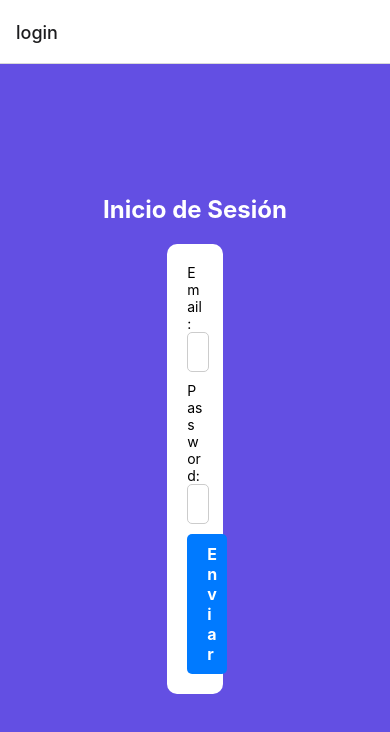
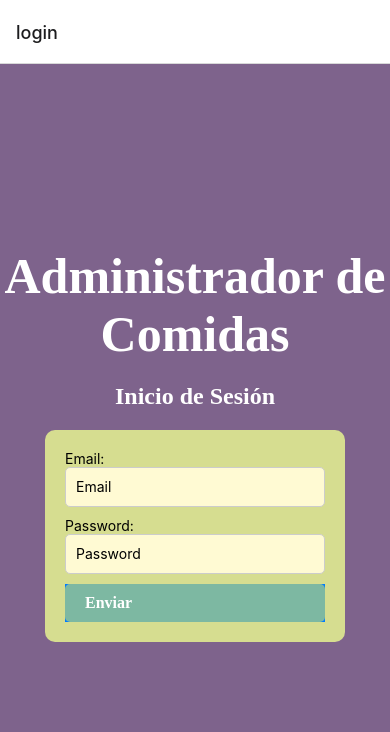
Before and after one commit to UliB2702/TP-Comidas-Expo-, a React Native app: screen / in a window 390 px wide. Shown: the top 732 px of the page. Built offline with nearby package versions, Linux system fonts and the light colour scheme.

Commit message:
Ultimas funciones agregadas y mejora visual

```diff
--- a/DetallePlato.js
+++ b/DetallePlato.js
@@ -8,13 +8,14 @@ import {
   Button,
 } from 'react-native';
 import { ActionTypes, useContextState } from './contextState';
+import LoadingAnimation from "./LoadingAnimation.js";
 
 const Detallado = ({ route, navigation }) => {
   const { contextState, setContextState } = useContextState();
 
   useEffect(() => {
     const response = fetch(
-      `https://api.spoonacular.com/recipes/${route.params.id}/information?apiKey=383fc80d46654b08912b0ff16ae73bab&includeNutrition=true`,
+      `https://api.spoonacular.com/recipes/${route.params.id}/information?apiKey=d1b25ab4f2944ccd93f22ec43d4431b1&includeNutrition=true`,
       {
         method: 'GET',
         headers: { 'Content-Type': 'application/json' },
@@ -45,25 +46,28 @@ const Detallado = ({ route, navigation }) => {
 
   const vegan = (vegan) => {
     if (vegan === true) {
-      return <Text>Sí</Text>;
+      return <Text>Es vegano 🍃</Text>;
     } else {
-      return <Text>No</Text>;
+      return <Text>No es vegano ❌</Text>;
     }
   };
 
   return contextState.detallado ? (
-    <View style={styles.container2}>
+    <View style={styles.container}>
       <Text style={styles.title}>{contextState.detallado.title}</Text>
       <Text style={styles.price}>$ {contextState.detallado.pricePerServing}</Text>
       <Image style={styles.image} source={{ uri: contextState.detallado.image }} />
-      <Text style={styles.score}>Puntaje de salud: {contextState.detallado.healthScore}</Text>
-      <Text style={styles.score}>¿Vegano? : {vegan(contextState.detallado.vegan)}</Text>
-      <Text style={styles.score}>Mas informacion: {contextState.detallado.spoonacularSourceUrl}</Text>
-      <Button title="Agregar a menú" onPress={() => agregaMenu()} />
+      <View style={styles.detailsContainer}>
+        <Text style={styles.detailsText}>Puntaje de salud: {contextState.detallado.healthScore}</Text>
+        <Text style={styles.detailsText}>{vegan(contextState.detallado.vegan)}</Text>
+        <Text style={styles.link}>Mas informacion:</Text>
+        <Text style={styles.link}>{contextState.detallado.spoonacularSourceUrl}</Text>
+      </View>
+      <Button title="Agregar a menú" onPress={() => agregaMenu()} style={[styles.button, styles.buttonText]}/>
     </View>
   ) : (
-    <View style={styles.container}>
-      <Text style={styles.alerta}>La información está cargando, por favor, espere...</Text>
+    <View style={styles.loadingContainer}>
+      <LoadingAnimation />
     </View>
   );
 };
@@ -71,43 +75,88 @@ const Detallado = ({ route, navigation }) => {
 const styles = StyleSheet.create({
   container: {
     flex: 1,
-    backgroundColor: '#634fe3',
+    backgroundColor: '#7e638c',
     alignItems: 'center',
     justifyContent: 'center',
   },
-  container2: {
-    backgroundColor: '#634fe3',
-    borderRadius: 10,
-    padding: 20,
-    alignItems: 'center',
-    justifyContent: 'center',
-    marginTop: StatusBar.currentHeight || 0,
-    flex: 1,
-  },
   title: {
     fontSize: 24,
-    color: '#fff',
+    color: '#ffffff',
+    marginBottom: 10,
+    fontFamily: 'Lobster-Regular'
+  },
+  detailsContainer: {
+    alignItems: 'center',
+    marginBottom: 10,
+    backgroundColor: '#fffad3',
+    borderRadius: 15,
+    padding: 10,
+  },
+  dot: {
+    width: 10,
+    height: 10,
+    backgroundColor: '#007BFF',
+    borderRadius: 5,
+  },
+  spinnerContainer: {
+    width: 40,
+    height: 40,
+  },
+  detailsText: {
+    fontSize: 16,
+    color: '#000',
+    marginBottom: 5,
+    fontFamily: 'Lobster-Regular'
   },
   price: {
-    fontSize: 18,
-    marginTop: 10,
+    fontSize: 20,
     color: '#fff',
+    marginBottom: 10,
+    fontFamily: 'Lobster-Regular'
   },
   image: {
     width: 200,
     height: 200,
-    marginTop: 20,
     borderRadius: 10,
+    marginBottom: 20,
   },
   score: {
     fontSize: 16,
-    marginTop: 10,
     color: '#fff',
+    marginBottom: 10,
+    fontFamily: 'Lobster-Regular'
   },
-  alerta: {
-    fontWeight: 'bold',
-    fontSize: 20,
-    color: '#ffffff',
+  link: {
+    fontSize: 16,
+    color: '#000000',
+    marginBottom: 10,
+    fontFamily: 'Lobster-Regular'
+  },
+  loadingContainer: {
+    flex: 1,
+    backgroundColor: '#1a1a1a',
+    alignItems: 'center',
+    justifyContent: 'center',
+  },
+  cargando: {
+    fontSize: 18,
+    color: '#fff',
+    fontFamily: 'Lobster-Regular'
+  },
+  button: {
+    paddingVertical: 12,
+    paddingHorizontal: 24,
+    borderRadius: 5,
+    marginTop: 12,
+    alignItems: "center",
+    justifyContent: "center",
+  },
+  buttonText: {
+    color: "white",
+    fontSize: 16,
+    fontWeight: "bold",
+    justifyContent: 'center',
+    fontFamily: 'Lobster-Regular'
   },
 });
 
--- a/Formulario.js
+++ b/Formulario.js
@@ -10,6 +10,7 @@ import {
 } from "react-native";
 import { ActionTypes, useContextState } from "./contextState";
 
+
 const Formulario = ({ navigation }) => {
   const { contextState, setContextState } = useContextState();
   const [email, setEmail] = useState("");
@@ -17,7 +18,7 @@ const Formulario = ({ navigation }) => {
   const [isLoading, setIsLoading] = useState(false);
 
   function verificacion() {
-    const response = fetch(`http://challenge-react.alkemy.org/`, {
+    fetch(`http://challenge-react.alkemy.org/`, {
       method: "POST",
       headers: {
         "Content-Type": "application/json",
@@ -28,6 +29,14 @@ const Formulario = ({ navigation }) => {
       }),
     })
       .then(async (response) => {
+        console.log(response.status)
+        if(response.status > 300){
+          alert(JSON.stringify("error"));
+          console.error("error");
+          alert("Los datos no son correctos, vuelva a intentarlo");
+          setIsLoading(false);
+          return;
+        }
         const token = await response.json();
         console.log(token.token);
         setContextState({
@@ -37,11 +46,6 @@ const Formulario = ({ navigation }) => {
         setContextState({ newValue: false, type: "SET_LOADING" });
         navigation.navigate("menu");
       })
-      .catch((error) => {
-        alert(JSON.stringify(error));
-        console.error(error);
-        alert("Los datos no son correctos, vuelva a intentarlo");
-      });
   }
 
   const handleLogin = () => {
@@ -55,6 +59,7 @@ const Formulario = ({ navigation }) => {
 
   return (
     <View style={styles.container}>
+      <Text style={styles.title0}>Administrador de Comidas</Text>
       <Text style={styles.title}>Inicio de Sesión</Text>
       <View style={styles.formContainer}>
         <Text>Email:</Text>
@@ -92,7 +97,7 @@ const screenWidth = Dimensions.get("window").width;
 const styles = StyleSheet.create({
   container: {
     flex: 1,
-    backgroundColor: "#634fe3",
+    backgroundColor: "#7e638c",
     alignItems: "center",
     justifyContent: "center",
     marginTop: StatusBar.currentHeight || 0,
@@ -102,12 +107,21 @@ const styles = StyleSheet.create({
     fontWeight: "bold",
     marginBottom: 20,
     color: "white",
+    fontFamily: 'Lobster-Regular'
+  },
+  title0: {
+    fontSize: 50,
+    fontWeight: "bold",
+    marginBottom: 20,
+    color: "white",
+    fontFamily: 'Lobster-Regular',
+    textAlign: "center"
   },
   formContainer: {
-    backgroundColor: "white",
+    backgroundColor: "#d6dd90",
     borderRadius: 10,
     padding: 20,
-    width: screenWidth / 7,
+    width: 300,
     marginBottom: 20,
   },
   input: {
@@ -117,17 +131,17 @@ const styles = StyleSheet.create({
     borderRadius: 5,
     paddingHorizontal: 10,
     marginBottom: 10,
+    backgroundColor: '#fffad3',
   },
-  button: {
-    backgroundColor: "#007AFF",
+  buttonText: {
+    backgroundColor: "#7db8a2",
     paddingVertical: 10,
     paddingHorizontal: 20,
     borderRadius: 5,
-  },
-  buttonText: {
     color: "white",
     fontSize: 16,
     fontWeight: "bold",
+    fontFamily: 'Lobster-Regular'
   },
 });
 
--- a/Lista.js
+++ b/Lista.js
@@ -9,6 +9,7 @@ import {
   Image,
   Button,
 } from "react-native";
+import LoadingAnimation from "./LoadingAnimation.js";
 
 import { ActionTypes, useContextState } from "./contextState";
 
@@ -19,7 +20,7 @@ const Lista = ({ navigation }) => {
   useEffect(() => {
     if (buscador.length > 1) {
       const response = fetch(
-        `https://api.spoonacular.com/recipes/complexSearch?query=${buscador}&maxFat=25&number=20&apiKey=383fc80d46654b08912b0ff16ae73bab&includeNutrition=true.`,
+        `https://api.spoonacular.com/recipes/complexSearch?query=${buscador}&maxFat=25&number=20&apiKey=d1b25ab4f2944ccd93f22ec43d4431b1&includeNutrition=true.`,
         {
           method: "GET",
           headers: { "Content-Type": "application/json" },
@@ -57,6 +58,7 @@ const Lista = ({ navigation }) => {
 
   return contextState.userToken ? (
     <View style={styles.container}>
+    <View style={styles.container2}>
       <TextInput
         style={styles.input}
         placeholder="Ingrese..."
@@ -72,7 +74,7 @@ const Lista = ({ navigation }) => {
         keyExtractor={(item) => item.id}
         showsVerticalScrollIndicator={false} // Hide the scroll bar
       />
-
+    </View>
     </View>
   ) : (
     <View style={styles.container}>
@@ -86,17 +88,35 @@ const Lista = ({ navigation }) => {
 const styles = StyleSheet.create({
   container: {
     flex: 1,
-    backgroundColor: "#634fe3",
+    backgroundColor: "#7e638c",
     alignItems: "center",
     justifyContent: "center",
     paddingTop: StatusBar.currentHeight || 30,
   },
+  container2: {
+    backgroundColor: "#fffad3",
+    borderRadius: 10,
+    padding: 20,
+    alignItems: "center",
+    justifyContent: "center",
+    marginTop: StatusBar.currentHeight || 0,
+    flex: 1,
+    elevation: 5,
+    shadowColor: "#000",
+    shadowOffset: {
+      width: 0,
+      height: 2,
+    },
+    shadowOpacity: 0.1,
+    shadowRadius: 4,
+  },
   item: {
-    backgroundColor: "#ccc2ff",
+    backgroundColor: "#d6dd90",
     padding: 20,
     marginVertical: 8,
     marginHorizontal: 16,
-    maxWidth: 500,
+    minWidth: 300,
+    maxWidth: 300,
     borderRadius: 10,
     elevation: 3,
     shadowColor: "#000",
@@ -121,7 +141,7 @@ const styles = StyleSheet.create({
     backgroundColor: "#fff",
     padding: 10,
     borderRadius: 5,
-    width: "20%",
+    width: "100%",
     marginBottom: 20,
     fontSize: 16,
   },
--- /dev/null
+++ b/LoadingAnimation.js
@@ -0,0 +1,52 @@
+import React, { useEffect, useRef } from 'react';
+import { View, StyleSheet, Animated, Easing } from 'react-native';
+
+const LoadingAnimation = () => {
+  const spinValue = useRef(new Animated.Value(0)).current;
+
+  useEffect(() => {
+    Animated.loop(
+      Animated.timing(spinValue, {
+        toValue: 1,
+        duration: 1000,
+        easing: Easing.linear,
+        useNativeDriver: true,
+      })
+    ).start();
+  }, []);
+
+  const spin = spinValue.interpolate({
+    inputRange: [0, 1],
+    outputRange: ['0deg', '360deg'],
+  });
+
+  return (
+    <View style={styles.container}>
+      <Animated.View style={[styles.spinnerContainer, { transform: [{ rotate: spin }] }]}>
+        <View style={styles.dot} />
+      </Animated.View>
+    </View>
+  );
+};
+
+const styles = StyleSheet.create({
+  container: {
+    flex: 1,
+    width: '100%',
+    justifyContent: 'center',
+    alignItems: 'center',
+    backgroundColor: '#7db8a2',
+  },
+  spinnerContainer: {
+    width: 40,
+    height: 40,
+  },
+  dot: {
+    width: 10,
+    height: 10,
+    backgroundColor: '#007BFF',
+    borderRadius: 5,
+  },
+});
+
+export default LoadingAnimation;
--- a/Menu.js
+++ b/Menu.js
@@ -11,6 +11,7 @@ import {
   Animated,
 } from "react-native";
 import { ActionTypes, useContextState } from "./contextState";
+import LoadingAnimation from "./LoadingAnimation.js";
 
 
 const Menu = ({ navigation }) => {
@@ -19,7 +20,7 @@ const Menu = ({ navigation }) => {
 
   useEffect(() => {
       const response = fetch(
-        `https://api.spoonacular.com/recipes/716426/information?includeNutrition=false&apiKey=383fc80d46654b08912b0ff16ae73bab`,
+        `https://api.spoonacular.com/recipes/716426/information?includeNutrition=false&apiKey=d1b25ab4f2944ccd93f22ec43d4431b1`,
         {
           method: "GET",
           headers: { "Content-Type": "application/json" },
@@ -46,11 +47,9 @@ const Menu = ({ navigation }) => {
   }, []);
 
 
-
-  // falta hacer por Id para que me de los datos del precio y puntaje de salud
   useEffect(() => {
     const response = fetch(
-      `https://api.spoonacular.com/recipes/782585/information?includeNutrition=false&apiKey=383fc80d46654b08912b0ff16ae73bab`,
+      `https://api.spoonacular.com/recipes/782585/information?includeNutrition=false&apiKey=d1b25ab4f2944ccd93f22ec43d4431b1`,
       {
         method: "GET",
         headers: { "Content-Type": "application/json" },
@@ -78,7 +77,35 @@ const Menu = ({ navigation }) => {
 
 useEffect(() => {
   const response = fetch(
-    `https://api.spoonacular.com/recipes/702313/information?includeNutrition=false&apiKey=383fc80d46654b08912b0ff16ae73bab`,
+    `https://api.spoonacular.com/recipes/795751/information?includeNutrition=false&apiKey=d1b25ab4f2944ccd93f22ec43d4431b1`,
+    {
+      method: "GET",
+      headers: { "Content-Type": "application/json" },
+    }
+  )
+    .then(async (response) => {
+      const resetas = await response.json();
+      setContextState({
+        newValue: resetas,
+        type: ActionTypes.setMenu,
+      });
+      setContextState({ newValue: false, type: "SET_LOADING" });
+    })
+    .catch((error) => {
+      alert(JSON.stringify(error));
+      console.error(error);
+    });
+    Animated.timing(fadeAnim, {
+      toValue: 1,
+      duration: 1000,
+      useNativeDriver: false, // Required for shadow animation
+    }).start();
+
+}, []);
+
+useEffect(() => {
+  const response = fetch(
+    `https://api.spoonacular.com/recipes/715415/information?includeNutrition=false&apiKey=d1b25ab4f2944ccd93f22ec43d4431b1`,
     {
       method: "GET",
       headers: { "Content-Type": "application/json" },
@@ -114,6 +141,15 @@ const hPrice = contextState.menu.reduce((accumulator, value) => {
   return accumulator + value.healthScore;
 }, 0);
 
+function Eliminar(id){
+  console.log("A eliminar")
+  const nuevoMenu = contextState.menu.filter((item) => item.id !== id)
+  setContextState({
+    newValue: nuevoMenu,
+    type: ActionTypes.removeMenu,
+  });
+
+}
 
   const Item = ({ title, image, id }) => (
     <Animated.View // Apply fade animation to the item container
@@ -128,9 +164,7 @@ const hPrice = contextState.menu.reduce((accumulator, value) => {
         <Text style={styles.buttonText}>Mas detalle</Text>
       </TouchableOpacity>
       <TouchableOpacity
-        onPress={() => {
-
-        }}
+        onPress={() => {Eliminar(id)}}
         style={[styles.button, styles.buttonDelete]}
       >
         <Text style={styles.buttonText}>Eliminar plato</Text>
@@ -138,7 +172,7 @@ const hPrice = contextState.menu.reduce((accumulator, value) => {
     </Animated.View>
   );
 
-  return (
+  return contextState.menu ? (
     <View style={styles.container}>
       <View style={[styles.container2, styles.shadow]}>
         <Text style={styles.title}>Menú</Text>
@@ -150,7 +184,7 @@ const hPrice = contextState.menu.reduce((accumulator, value) => {
           keyExtractor={(item) => item.id}
           showsVerticalScrollIndicator={false}
         />
-        <Text style={styles.totalPrice}>Total: ${sum}</Text>
+        <Text style={styles.totalPrice}>Total: ${sum.toFixed(2)}</Text>
         <Text style={styles.totalPrice}>Puntaje de salud total: {hPrice}</Text>
         <TouchableOpacity
           onPress={() => navigation.navigate("buscador")}
@@ -161,6 +195,10 @@ const hPrice = contextState.menu.reduce((accumulator, value) => {
         </TouchableOpacity>
       </View>
     </View>
+  ) : (
+    <View style={styles.loadingContainer}>
+    <LoadingAnimation/>
+    </View>
   );
 
 
@@ -169,13 +207,13 @@ const hPrice = contextState.menu.reduce((accumulator, value) => {
 const styles = StyleSheet.create({
   container: {
     flex: 1,
-    backgroundColor: "#634fe3", // Preserve the previous background color
+    backgroundColor: "#7e638c", // Preserve the previous background color
     alignItems: "center",
     justifyContent: "center",
     paddingTop: StatusBar.currentHeight || 30,
   },
   container2: {
-    backgroundColor: "#FFFFFF", // White background
+    backgroundColor: "#fffad3", // White background
     borderRadius: 10,
     padding: 20,
     alignItems: "center",
@@ -196,6 +234,7 @@ const styles = StyleSheet.create({
     fontWeight: "bold",
     marginBottom: 20, // More spacing below title
     color: "#333333", // Darker text color
+    fontFamily: 'Lobster-Regular'
   },
   image: {
     width: "100%",
@@ -208,9 +247,10 @@ const styles = StyleSheet.create({
     fontWeight: "bold",
     marginTop: 20, // More spacing above total
     color: "#333333",
+    fontFamily: 'Lobster-Regular'
   },
   item: {
-    backgroundColor: "#FFFFFF",
+    backgroundColor: "#d6dd90",
     padding: 20,
     marginVertical: 10,
     marginHorizontal: 20,
@@ -237,16 +277,17 @@ const styles = StyleSheet.create({
     backgroundColor: "#007AFF",
   },
   buttonDelete: {
-    backgroundColor: "#ff0000",
+    backgroundColor: "#d6496c",
   },
   buttonAdd: {
-    backgroundColor: "#007AFF",
+    backgroundColor: "#7db8a2",
     marginTop: 20,
   },
   buttonText: {
     color: "white",
     fontSize: 16,
     fontWeight: "bold",
+    fontFamily: 'Lobster-Regular'
   },
 });
 
--- a/package.json
+++ b/package.json
@@ -20,8 +20,10 @@
     "react": "18.2.0",
     "react-dom": "^18.2.0",
     "react-native": "0.72.4",
+    "react-native-animatable": "^1.3.3",
     "react-native-safe-area-context": "^4.6.3",
     "react-native-screens": "~3.22.0",
+    "react-native-svg": "^13.14.0",
     "react-native-web": "^0.19.8",
     "react-router-dom": "^6.15.0",
     "start": "^5.1.0"
```
Also changed, not shown: contextState.js (+6 -1 lines), assets/fonts/AUGUSTUS.TTF (added), 1 other file (tests, documents, lock files or other folders).
